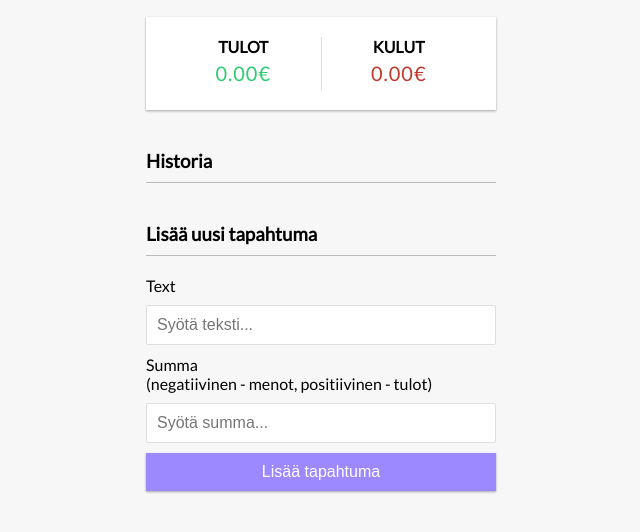
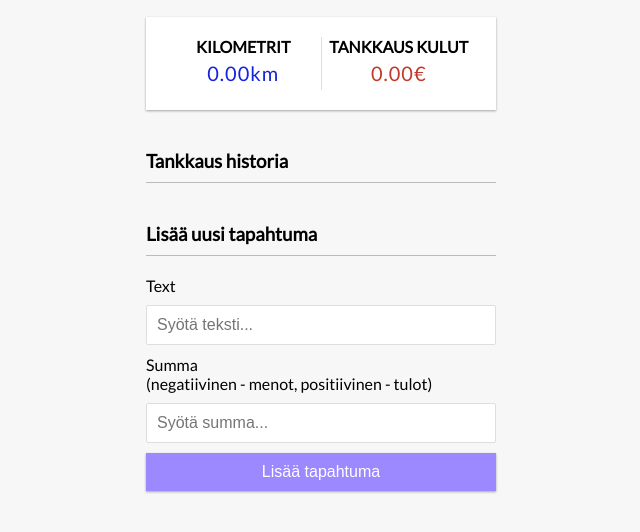
Before and after one commit to jennypol/Selainohjelmoinnin_harjoitusty-, a plain HTML site: page index.html in a window 1280 px wide. Shown: the part 204-736 px from the top of the page, without its empty margins (319-959 px from the left). Drawn offline with Linux system fonts and the light colour scheme.

Commit message:
muokattu nimikenttiä

```diff
--- a/App.css
+++ b/App.css
@@ -65,7 +65,7 @@ h4 {
 }
 
 .money.plus {
-  color: #2ecc71;
+  color: #1522de;
 }
 
 .money.minus {
@@ -123,7 +123,7 @@ input[type='number'] {
 }
 
 .list li.plus {
-  border-right: 5px solid #2ecc71;
+  border-right: 5px solid #1916ec;
 }
 
 .list li.minus {
--- a/index.html
+++ b/index.html
@@ -16,16 +16,16 @@
 
       <div class="inc-exp-container">
         <div>
-          <h4>Tulot</h4>
-          <p id="money-plus" class="money plus">+0.00€</p>
+          <h4>Kilometrit</h4>
+          <p id="money-plus" class="money plus">+0.00km</p>
         </div>
         <div>
-          <h4>Kulut</h4>
+          <h4>Tankkaus kulut</h4>
           <p id="money-minus" class="money minus">-0.00€</p>
         </div>
       </div>
 
-      <h3>Historia</h3>
+      <h3>Tankkaus historia</h3>
       <ul id="list" class="list">
         <!-- <li class="minus">
           Cash <span>-$400</span><button class="delete-btn">x</button>
--- a/script.js
+++ b/script.js
@@ -89,7 +89,7 @@ function updateValues() {
   ).toFixed(2);
 
   balance.innerText = `${total}€`;
-  money_plus.innerText = `${income}€`;
+  money_plus.innerText = `${income}km`;
   money_minus.innerText = `${expense}€`;
 }
 
```
